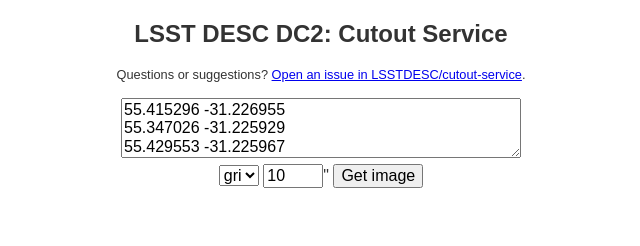
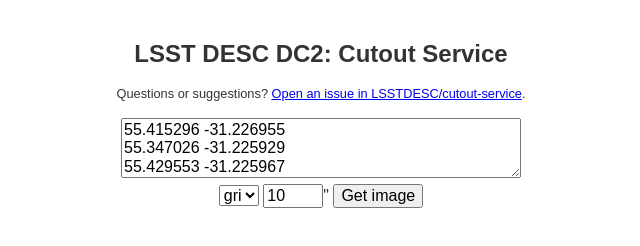
Before and after one commit to LSSTDESC/cutout-service, a plain HTML site: page index.html in a window 1280 px wide. Shown: the whole page, without its empty margins (319-959 px from the left). Drawn offline with nearby package versions, Linux system fonts and the light colour scheme.

Commit message:
small format bug fix

```diff
--- a/index.html
+++ b/index.html
@@ -13,7 +13,8 @@
 
     .page {
       max-width: 1080px;
-      margin: 20px auto;
+      margin: 0px auto;
+      padding: 20px;
     }
 
     #exec_form>* {
```
